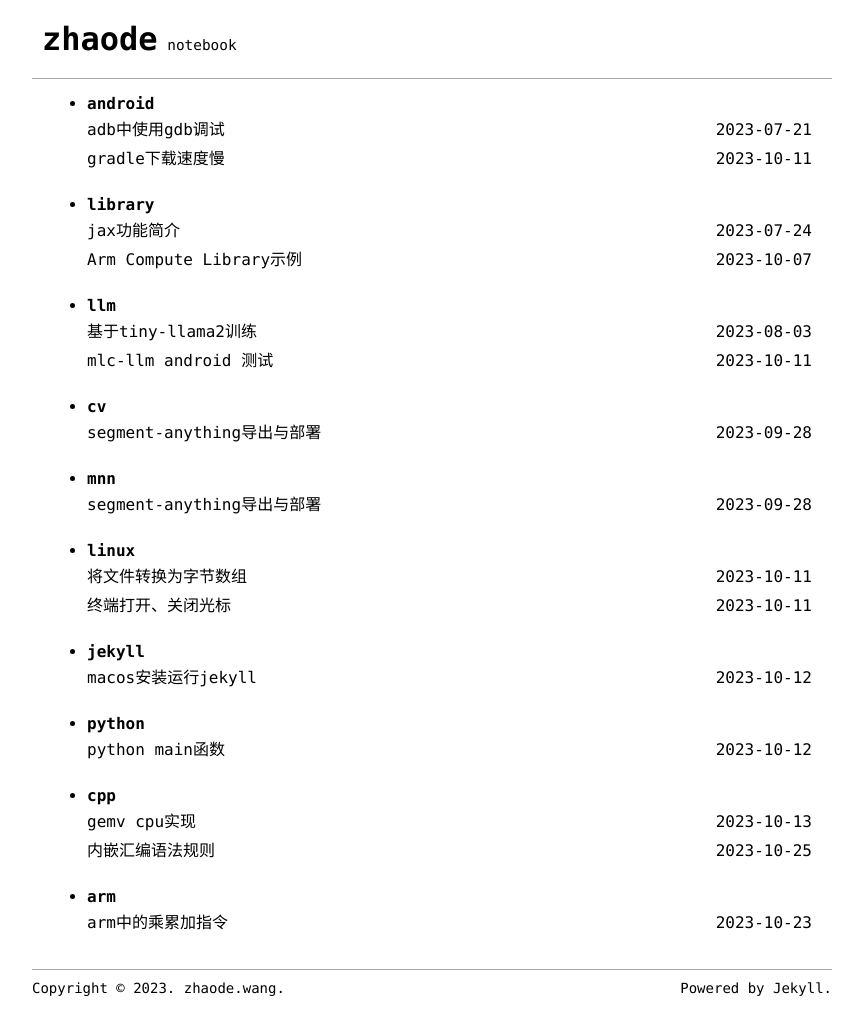
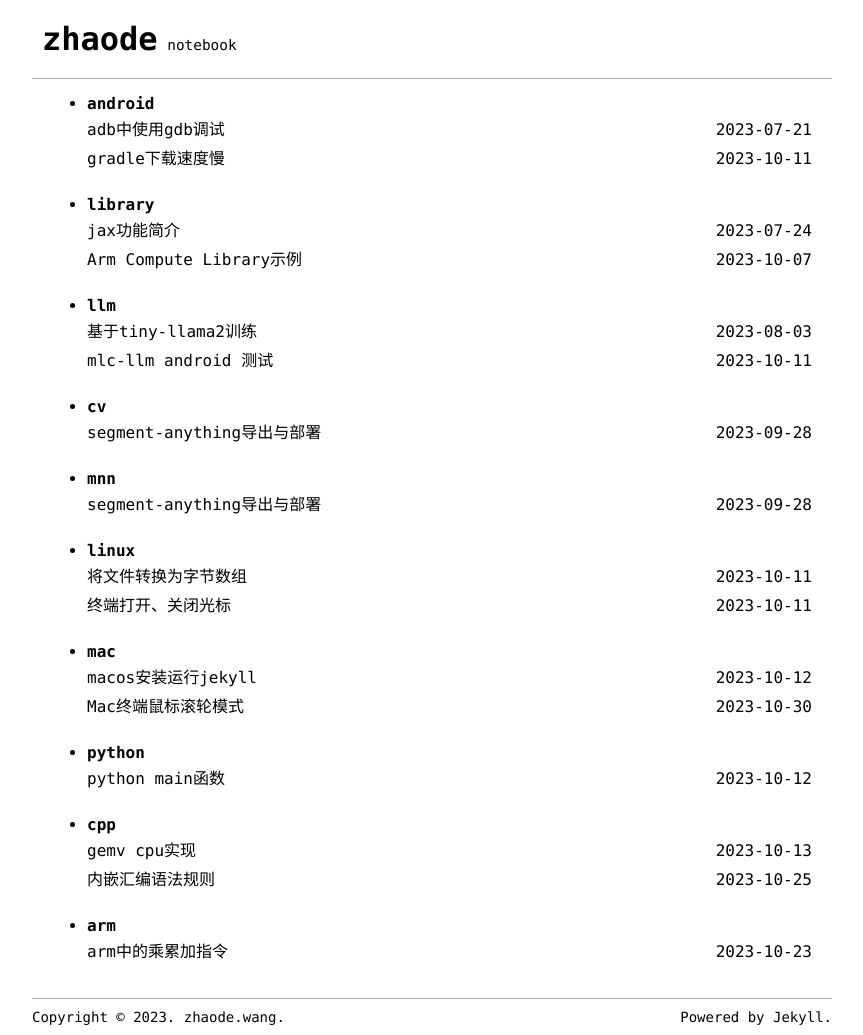
Before and after one commit to wangzhaode/wangzhaode.github.io, a Jekyll site: the page built from pages/categories.html, in a window 1280 px wide. Shown: the whole page, without its empty margins (208-1071 px from the left). Built offline with Jekyll 4.4.1, drawn with Linux system fonts in a browser that asks for light colours; before the commit the page ends 1006 px from its top, so only the background shows below that.

Commit message:
daily post 2023-10-30

```diff
--- a/_posts/2023-10-12-jekyll.md
+++ b/_posts/2023-10-12-jekyll.md
@@ -3,7 +3,7 @@ layout: post
 title:  macos安装运行jekyll
 date:   2023-10-12
 last_modified_at: 2023-10-12
-categories: [jekyll]
+categories: [mac]
 ---
 
 1. 更新ruby到最新版本
--- /dev/null
+++ b/_posts/2023-10-30-mouse.md
@@ -0,0 +1,9 @@
+---
+layout: post
+title:  Mac终端鼠标滚轮模式
+date:   2023-10-30
+last_modified_at: 2023-10-30
+categories: [mac]
+---
+
+在某些情况下会鼠标滚轮不是滑动终端页面，而是历史命令；原因是屏幕模式问题，打开vim并退出可以解决。
```
